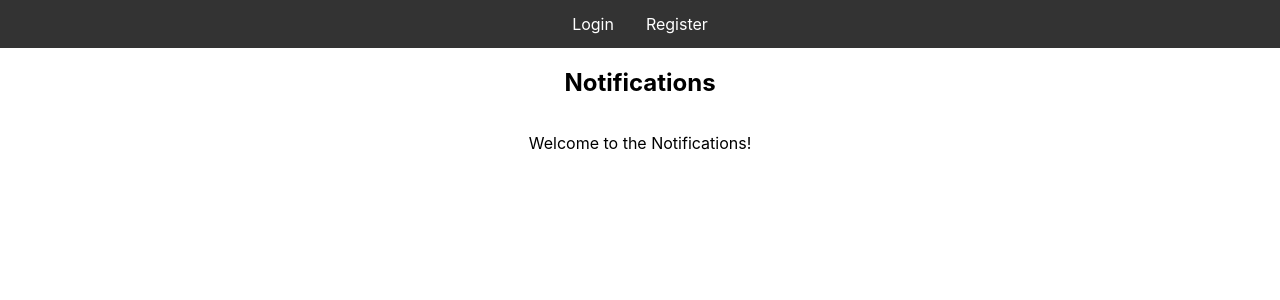
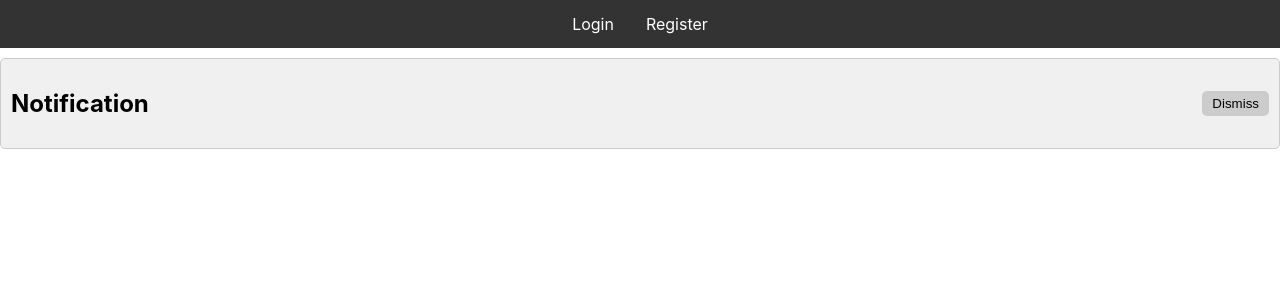
Before and after one commit to UltForce/Pawsite, a React (Create React App) app: page /notifications in a window 1280 px wide. Shown: the top 300 px of the page. Built offline with nearby package versions, Linux system fonts and the light colour scheme; no server answers.

Commit message:
temporary notification

```diff
--- a/src/Notifications.js
+++ b/src/Notifications.js
@@ -1,11 +1,27 @@
-import React from 'react';
+import React, { useState } from 'react';
+import './styles.css'; // Import CSS file for styling
 
 const Notifications = ({ message }) => {
+  const [dismissed, setDismissed] = useState(false);
+
+  const handleDismiss = () => {
+    setDismissed(true);
+  };
+
+  // Return null if dismissed to hide the notification
+  if (dismissed) {
+    return null;
+  }
+
   return (
-    <div className="centered">
-      <h2>Notifications</h2>
-      <p>Welcome to the Notifications!</p>
-      <p>{message}</p>
+    <div className="notification">
+      <div className="content">
+        <h2>Notification</h2>
+        <p>{message}</p>
+      </div>
+      <button className="dismiss-button" onClick={handleDismiss}>
+        Dismiss
+      </button>
     </div>
   );
 };
--- a/src/styles.css
+++ b/src/styles.css
@@ -100,3 +100,26 @@ footer {
   margin-top: 20px;
   text-align: center;
 }
+
+.notification {
+  background-color: #f0f0f0;
+  border: 1px solid #ccc;
+  border-radius: 5px;
+  padding: 10px;
+  margin: 10px 0;
+  display: flex;
+  justify-content: space-between;
+  align-items: center;
+}
+
+.notification .content {
+  flex: 1;
+}
+
+.dismiss-button {
+  background-color: #ccc;
+  border: none;
+  border-radius: 5px;
+  padding: 5px 10px;
+  cursor: pointer;
+}
```
